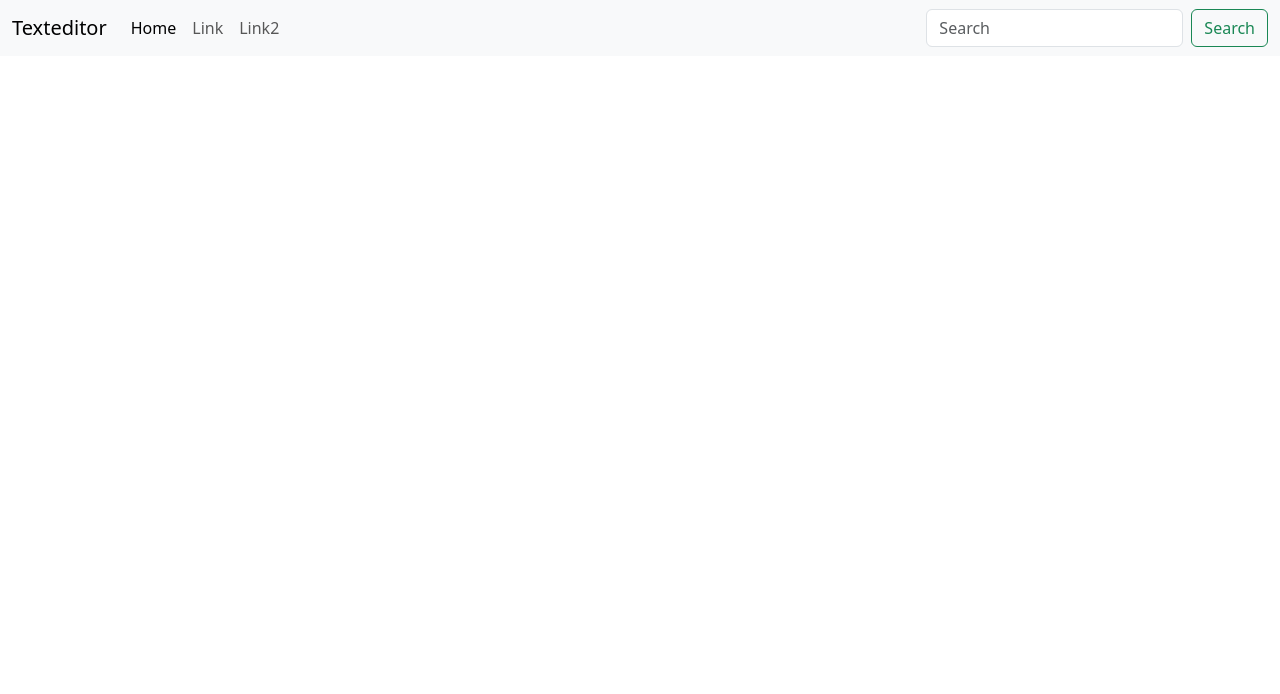
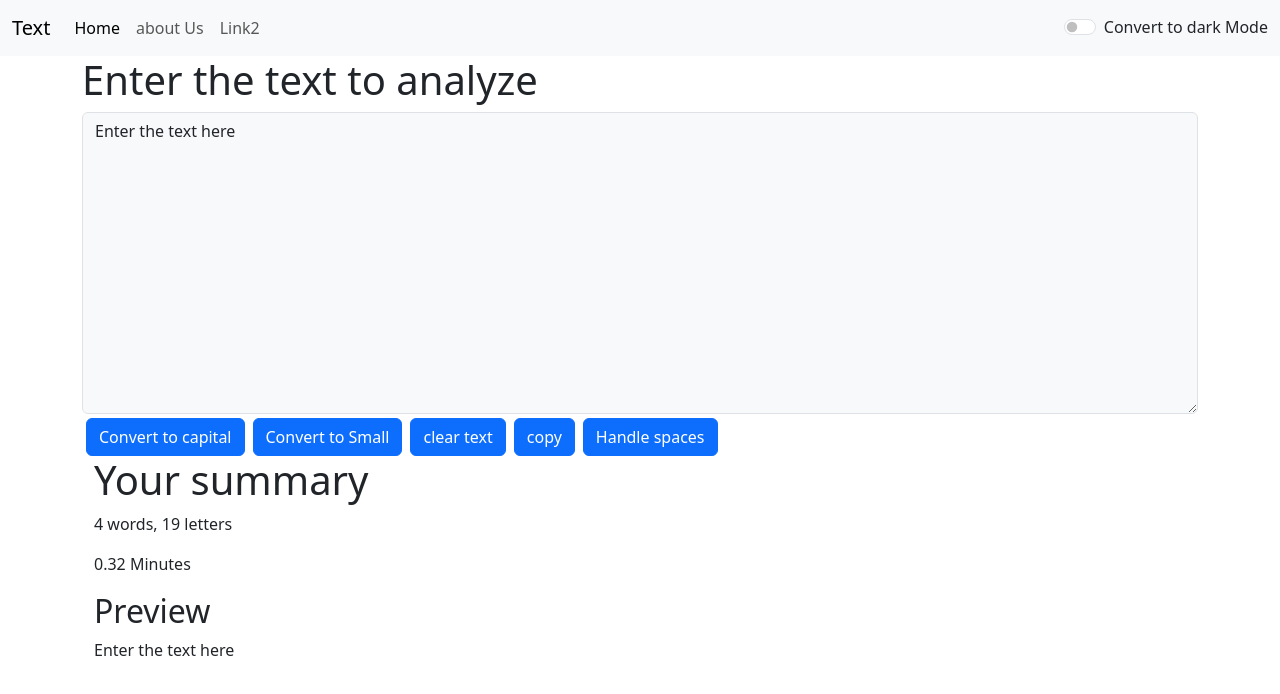
Before and after one commit to sivakrishna1023/my-app, a React (Create React App) app: page / in a window 1280 px wide. Shown: the top 694 px of the page. Built offline with nearby package versions, Linux system fonts and the light colour scheme.

Commit message:
the second check point

```diff
--- a/src/App.js
+++ b/src/App.js
@@ -1,35 +1,34 @@
 //import logo from './logo.svg';
+import { useState } from 'react';
 import './App.css';
+import Navbar from './components/Navbar';
+//import About from './components/About';
+import TextForm from './components/TextForm';
+
 
 function App() {
+  const [state,newstate]=useState('light');
+  const convertor=()=>{
+    if(state==='light'){
+      newstate('dark');
+      document.body.style.backgroundColor = '#050d10';
+    }
+    else{
+      newstate('light')
+      document.body.style.backgroundColor = 'white';
+    }
+  }
   return (
    <>
-     <nav className="navbar navbar-expand-lg bg-body-tertiary">
-  <div className="container-fluid">
-    <a className="navbar-brand" href="/">Texteditor</a>
-    <button className="navbar-toggler" type="button" data-bs-toggle="collapse" data-bs-target="#navbarSupportedContent" aria-controls="navbarSupportedContent" aria-expanded="false" aria-label="Toggle navigation">
-      <span className="navbar-toggler-icon"></span>
-    </button>
-    <div className="collapse navbar-collapse" id="navbarSupportedContent">
-      <ul className="navbar-nav me-auto mb-2 mb-lg-0">
-        <li className="nav-item">
-          <a className="nav-link active" aria-current="page" href="/">Home</a>
-        </li>
-        <li className="nav-item">
-          <a className="nav-link" href="/">Link</a>
-        </li>
-        <li className="nav-item">
-          <a className="nav-link" href="/">Link2</a>
-        </li>
-      </ul>
-      <form className="d-flex" role="search">
-        <input className="form-control me-2" type="search" placeholder="Search" aria-label="Search"/>
-        <button className="btn btn-outline-success" type="submit">Search</button>
-      </form>
-    </div>
-  </div>
-</nav>
-     </>
+    <Navbar title="Text" about="about Us" mode={state} togglemode={convertor} />
+
+
+    <TextForm heading="Enter the text to analyze" mode={state} togglemode={convertor}/>
+
+    {/* <div className='container'>
+      <About/>
+    </div> */}
+   </>
   );
 }
 
--- /dev/null
+++ b/src/components/About.js
@@ -0,0 +1,77 @@
+import React, {useState} from 'react'
+
+export default function About() {
+     const  [mystate, setstate]=useState(
+        {
+            color: 'white',
+            backgroundColor: 'black'
+         }
+     )
+     const [btnstate,nextstate]=useState(
+     'Enable light Mode'
+     )
+    const togglestyle=()=>{
+        if(mystate.color==='white'){
+           setstate({
+            color:'black',
+            backgroundColor: 'white'
+           })
+           nextstate('Enable Dark Mode')
+        }
+        else{
+            setstate({
+                color:'white',
+                backgroundColor: 'black'
+
+               })
+               nextstate('Enable Light Mode')
+        }
+    }
+  return (
+   <>
+          <div class="accordion" id="accordionExample" style={mystate}>
+            <h1>About Us</h1>
+            <div class="accordion-item">
+                <h2 class="accordion-header">
+                <button class="accordion-button" type="button" data-bs-toggle="collapse" data-bs-target="#collapseOne" aria-expanded="true" aria-controls="collapseOne" style={mystate}>
+                    Accordion Item #1
+                </button>
+                </h2>
+                <div id="collapseOne" class="accordion-collapse collapse show" data-bs-parent="#accordionExample">
+                <div class="accordion-body" style={mystate}>
+                    <strong>This is the first item's accordion body.</strong> It is shown by default, until the collapse plugin adds the appropriate classes that we use to style each element. These classes control the overall appearance, as well as the showing and hiding via CSS transitions. You can modify any of this with custom CSS or overriding our default variables. It's also worth noting that just about any HTML can go within the <code>.accordion-body</code>, though the transition does limit overflow.
+                </div>
+                </div>
+            </div>
+            <div class="accordion-item">
+                <h2 class="accordion-header">
+                <button class="accordion-button collapsed" type="button" data-bs-toggle="collapse" data-bs-target="#collapseTwo" aria-expanded="false" aria-controls="collapseTwo" style={mystate}>
+                    Accordion Item #2
+                </button>
+                </h2>
+                <div id="collapseTwo" class="accordion-collapse collapse" data-bs-parent="#accordionExample">
+                <div class="accordion-body" style={mystate}>
+                    <strong>This is the second item's accordion body.</strong> It is hidden by default, until the collapse plugin adds the appropriate classes that we use to style each element. These classes control the overall appearance, as well as the showing and hiding via CSS transitions. You can modify any of this with custom CSS or overriding our default variables. It's also worth noting that just about any HTML can go within the <code>.accordion-body</code>, though the transition does limit overflow.
+                </div>
+                </div>
+            </div>
+            <div class="accordion-item">
+                <h2 class="accordion-header">
+                <button class="accordion-button collapsed" type="button" data-bs-toggle="collapse" data-bs-target="#collapseThree" aria-expanded="false" aria-controls="collapseThree" style={mystate}>
+                    Accordion Item #3
+                </button>
+                </h2>
+                <div id="collapseThree" class="accordion-collapse collapse" data-bs-parent="#accordionExample">
+                <div class="accordion-body" style={mystate}>
+                    <strong>This is the third item's accordion body.</strong> It is hidden by default, until the collapse plugin adds the appropriate classes that we use to style each element. These classes control the overall appearance, as well as the showing and hiding via CSS transitions. You can modify any of this with custom CSS or overriding our default variables. It's also worth noting that just about any HTML can go within the <code>.accordion-body</code>, though the transition does limit overflow.
+                </div>
+                </div>
+            </div>
+            <div className="btn btn-primary my-3" onClick={togglestyle}>
+             {btnstate}
+            </div>
+            </div>
+
+   </>
+  )
+}
--- /dev/null
+++ b/src/components/Navbar.js
@@ -0,0 +1,47 @@
+import React, { useState } from 'react'
+import PropTypes from 'prop-types'
+
+export default function Navbar(props){
+   return (
+    <nav className={`navbar navbar-expand-lg navbar-${props.mode} bg-${props.mode}`}>
+    <div className="container-fluid">
+      <a className="navbar-brand" href="/">{props.title}</a>
+      <button className="navbar-toggler" type="button" data-bs-toggle="collapse" data-bs-target="#navbarSupportedContent" aria-controls="navbarSupportedContent" aria-expanded="false" aria-label="Toggle navigation">
+        <span className="navbar-toggler-icon"></span>
+      </button>
+      <div className="collapse navbar-collapse" id="navbarSupportedContent">
+        <ul className="navbar-nav me-auto mb-2 mb-lg-0">
+          <li className="nav-item">
+            <a className="nav-link active" aria-current="page" href="/">Home</a>
+          </li>
+          <li className="nav-item">
+            <a className="nav-link" href="/">{props.about}</a>
+          </li>
+          <li className="nav-item">
+            <a className="nav-link" href="/">Link2</a>
+          </li>
+        </ul>
+        <div className={`form-check form-switch text-${props.mode==='light'?'dark':'light'}`}>
+        <input className="form-check-input" type="checkbox"  onClick={props.togglemode} role="switch" id="flexSwitchCheckDefault"/>
+        <label className="form-check-label-light" htmlFor="flexSwitchCheckDefault"  >Convert to dark Mode</label>
+        </div>
+        {/* <form className="d-flex" role="search">
+          <input className="form-control me-2" type="search" placeholder="Search" aria-label="Search"/>
+          <button className="btn btn-outline-primary" type="submit">Search</button>
+        </form> */}
+      </div>
+    </div>
+  </nav>
+   )
+}
+
+Navbar.propTypes ={
+    title: PropTypes.string,
+    about: PropTypes.string
+}
+
+
+Navbar.defaultProps ={
+    title: 'Txting',
+    about:'about uses'
+}
--- /dev/null
+++ b/src/components/TextForm.js
@@ -0,0 +1,59 @@
+import React,{useState} from 'react'
+
+export default function TextForm(props) {
+  const [text,settext]=useState('Enter the text here');
+  const handleupclick = ()=>{
+    console.log("Uppercase button clicked", text);
+    let newtext=text.toUpperCase();
+    settext(newtext);
+  }
+  const handleonchange = (event)=>{
+    console.log("you are entered....!");
+    settext(event.target.value);
+  }
+  const clearer=()=>{
+    let newtext3="";
+    settext(newtext3);
+  }
+  const handledownclick =()=>{
+    console.log("clicked the tolower button", text);
+    let newtext1=text.toLowerCase();
+    settext(newtext1);
+  }
+  const copytext=()=>{
+    console.log('i am copying...!!');
+    let text=document.getElementById('mytext');
+    text.select();
+    navigator.clipboard.writeText(text.value);
+  }
+  const handlespace=()=>{
+    console.log('i am handling spaces');
+    let text1=text.split(/[ ]+/);
+    settext(text1.join(" "));
+  }
+  return (
+
+        <>
+        <div className={`container text-${props.mode==='light'?'dark':'light'}`}>
+        <h1>{props.heading}</h1>
+
+          <textarea className={`form-control  pl-10 pr-10 bg-${props.mode} text-${props.mode==='light'?'dark':'light'}`} value={text} onChange={handleonchange} id="mytext" cols="6" rows="12"></textarea>
+
+        <button className="btn btn-primary mt-1 mx-1" onClick={handleupclick}> Convert to capital </button>
+        <button className="btn btn-primary mt-1 mx-1" onClick={handledownclick}> Convert to Small </button>
+        <button className="btn btn-primary mt-1 mx-1" onClick={clearer}> clear text </button>
+        <button className="btn btn-primary mt-1 mx-1" onClick={copytext}> copy </button>
+        <button className="btn btn-primary mt-1 mx-1" onClick={handlespace}> Handle spaces </button>
+          <div className={`container text-${props.mode==='light'?'dark':'light'}`}>
+          <h1>Your summary </h1>
+          <p> {text.split(" ").length} words, {text.length} letters </p>
+          <p> {0.08* text.split(" ").length} Minutes </p>
+          <h2>Preview</h2>
+          <p>{text}</p>
+          </div>
+          </div>
+
+        </>
+
+  )
+}
```
